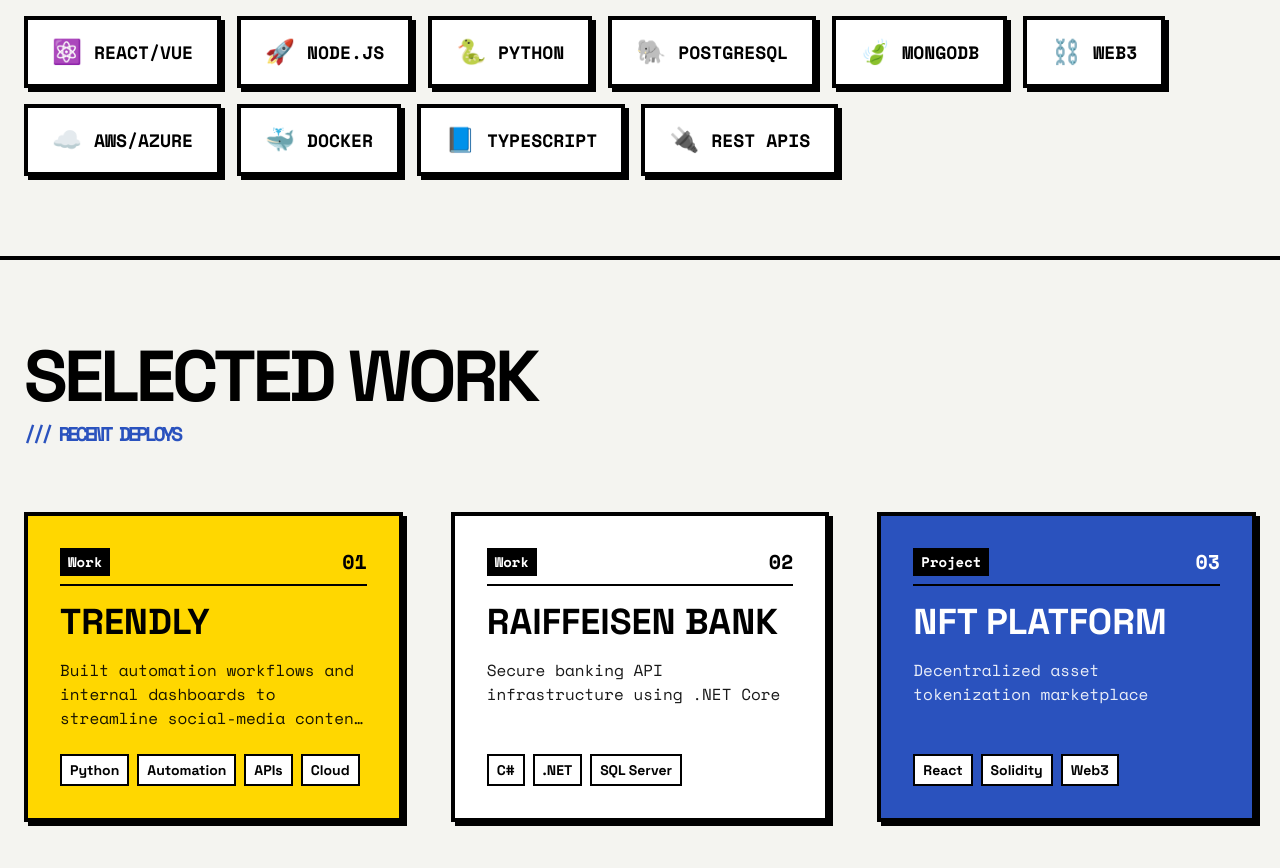
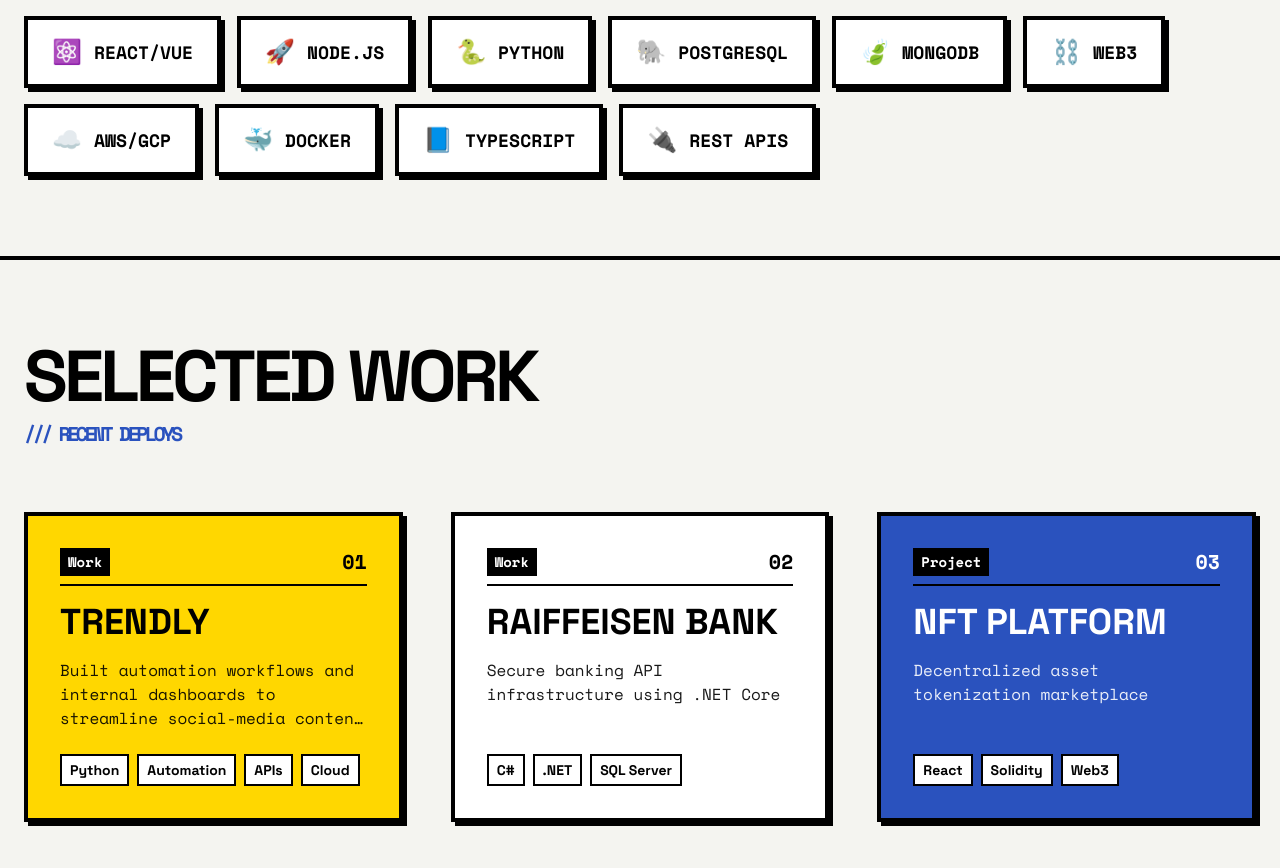
Before and after one commit to milotqorrolli/portofolio, a Next.js app: page / in a window 1280 px wide. Shown: the part 1080-1948 px from the top of the page. Built offline with nearby package versions, Linux system fonts and the light colour scheme.

Commit message:
Update transition duration and correct AWS service label in ProjectCard

```diff
--- a/src/app/page.tsx
+++ b/src/app/page.tsx
@@ -24,7 +24,7 @@ const ProjectCard = ({ title, description, tech, type, color, index, onClick }:
       initial={{ opacity: 0, y: 50 }}
       whileInView={{ opacity: 1, y: 0 }}
       viewport={{ once: true }}
-      transition={{ duration: 0.5, delay: index * 0.1 }}
+      transition={{ duration: 0.1, delay: index * 0.1 }}
       whileHover={{ y: -8, x: -8, boxShadow: '8px 8px 0px 0px #000' }}
       onClick={onClick}
       className={`border-4 border-black p-6 md:p-8 ${color} text-black transition-all relative group h-full flex flex-col justify-between cursor-pointer`}
@@ -69,7 +69,7 @@ export default function Home() {
     { title: 'PostgreSQL', icon: '🐘' },
     { title: 'MongoDB', icon: '🍃' },
     { title: 'Web3', icon: '⛓️' },
-    { title: 'AWS/Azure', icon: '☁️' },
+    { title: 'AWS/GCP', icon: '☁️' },
     { title: 'Docker', icon: '🐳' },
     { title: 'TypeScript', icon: '📘' },
     { title: 'REST APIs', icon: '🔌' },
```
